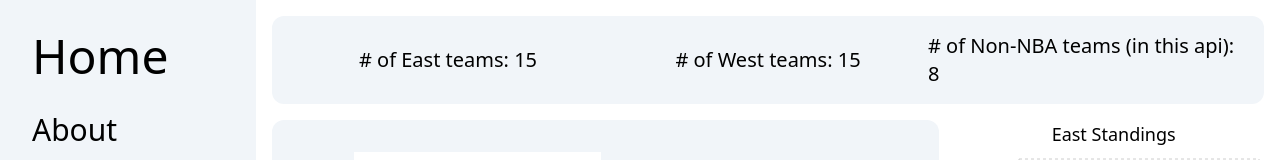
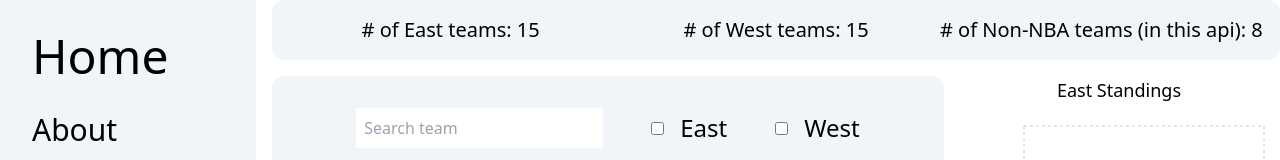
Before and after one commit to JohnMikko27/codepath-sp2024-project5, a React (Vite) app: page / in a window 1280 px wide. Shown: the top 160 px of the page. Built offline with nearby package versions, Linux system fonts and the light colour scheme; no server answers.

Commit message:
Adjust layout and design of TeamList and Main

```diff
--- a/src/App.jsx
+++ b/src/App.jsx
@@ -26,7 +26,7 @@
 
   // the only thing that seems to be changing in regards to the react routing is Main.jsx and Details.jsx
   return (
-    <div className="h-screen grid grid-cols-5 ">
+    <div className="h-screen grid grid-cols-5 bg-slate-100">
 
       <Sidebar />
       {/* // this should be an outlet, Main should be a route? and then i need to configure the routes in main.jsx */}
--- a/src/components/Stats.jsx
+++ b/src/components/Stats.jsx
@@ -1,7 +1,7 @@
 const Stats = () => {
   return (
     <div className="grid grid-cols-3 justify-items-center
-    items-center text-xl mx-4 mt-4 p-4 bg-slate-100 rounded-xl row-start-0 row-end-1">
+    items-center text-xl p-4 bg-slate-100 rounded-xl row-start-0 row-end-1">
       <div># of East teams: 15</div>
       <div># of West teams: 15</div>
       <div># of Non-NBA teams (in this api): 8</div>
--- a/src/components/TeamList.jsx
+++ b/src/components/TeamList.jsx
@@ -27,33 +27,33 @@
               <div className="justify-self-start">{team.name}</div>
             </div>
             <div>{team.city}</div>
-            <Link to={`/teams/${team.id}`} className="text-xl">🔗</Link>
+            <Link to={`/teams/${team.id}`} className="text-2xl">🔗</Link>
           </div>
         );
       })}
 
       {toggles.west && westTeams.map((team ) => {
         return (
-          <div key={team.id} className="grid grid-cols-3 justify-items-center items-center mb-8">
-            <div className="flex items-center gap-4 justify-self-start ">
+          <div key={team.id} className="grid grid-cols-4 justify-items-center items-center mb-8">
+            <div className="flex items-center gap-4 justify-self-start col-start-1 col-end-3 ">
               <img className=" w-12 ml-20" src={team.logo}/>
               <div className="justify-self-start">{team.name}</div>
             </div>
             <div>{team.city}</div>
-            <Link to={`/teams/${team.id}`}>Details</Link>
+            <Link to={`/teams/${team.id}`} className="text-2xl">🔗</Link>
           </div>
         );
       })}
       {/* when one team is specifically searched up */}
-      {team.length !== 0
+      {team.length !== 0 && !toggles.east && !toggles.west
         ?
-        <div className="grid grid-cols-3 justify-items-center items-center mb-8">
-          <div className="flex items-center gap-4 justify-self-start ">
+        <div className="grid grid-cols-4 justify-items-center items-center mb-8">
+          <div className="flex items-center gap-4 justify-self-start col-start-1 col-end-3">
             <img className=" w-12 ml-20" src={team[0].logo}/>
-            <div className="justify-self-start font-extrabold">{team[0].name}</div>
+            <div className="justify-self-start">{team[0].name}</div>
           </div>
           <div>{team[0].city}</div>
-          <Link to={`/teams/${team[0].id}`}>Details</Link>
+          <Link to={`/teams/${team[0].id}`} className="text-2xl">🔗</Link>
         </div>
         : <div className="text-center">Please make sure you typed in the correct team name. E.g. Golden State Warriors</div>
       }
--- a/src/components/TeamListContainer.jsx
+++ b/src/components/TeamListContainer.jsx
@@ -5,7 +5,7 @@
   handleSearch, input, handleSubmit, searchedTeam}) => {
 
   return (
-    <div className=" pt-8 bg-slate-100 rounded-xl col-start-1 col-end-3 overflow-y-auto ml-4 row-start-1 row-end-2">
+    <div className=" pt-8 bg-slate-100 rounded-xl col-start-1 col-end-3 overflow-scroll row-start-1 row-end-2">
       <div className="flex justify-center flex-1 items-center gap-12">
         <form onSubmit={handleSubmit}>
           <input className="p-2" type="text" value={input} onChange={handleSearch} placeholder="Search team"/>
--- a/src/routes/Main.jsx
+++ b/src/routes/Main.jsx
@@ -46,6 +46,7 @@
       setToggles({...toggles, [e.target.value]: false});
       console.log(`handleChange for ${e.target.value} is now false`);
     }
+    setSearchedTeam("");
   };
 
   const handleSearch = (e) => {
@@ -64,7 +65,7 @@
   };
 
   return (
-    <div className="col-start-2 col-end-6 grid grid-rows-1 gap-4">
+    <div className="col-start-2 col-end-6 grid grid-rows-1 gap-4 h-screen bg-white pl-4 mb-2">
       <Stats east={east} west={west}/>
       <div className="grid grid-cols-3">
         <TeamListContainer searchedTeam={searchedTeam} handleSubmit={handleSubmit} input={input} handleSearch={handleSearch} toggles={toggles} handleChange={handleChange} east={east} west={west}/>
```
